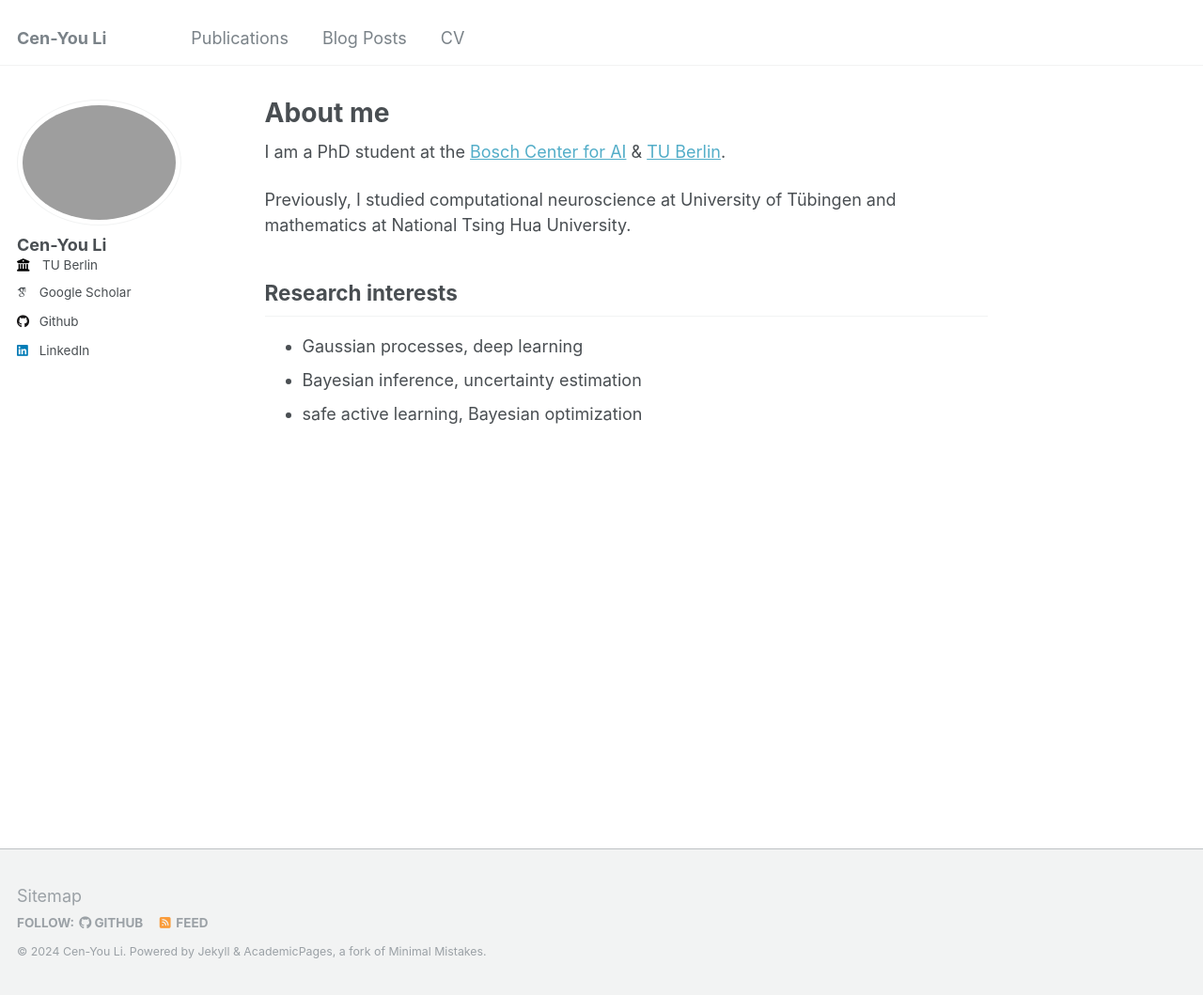
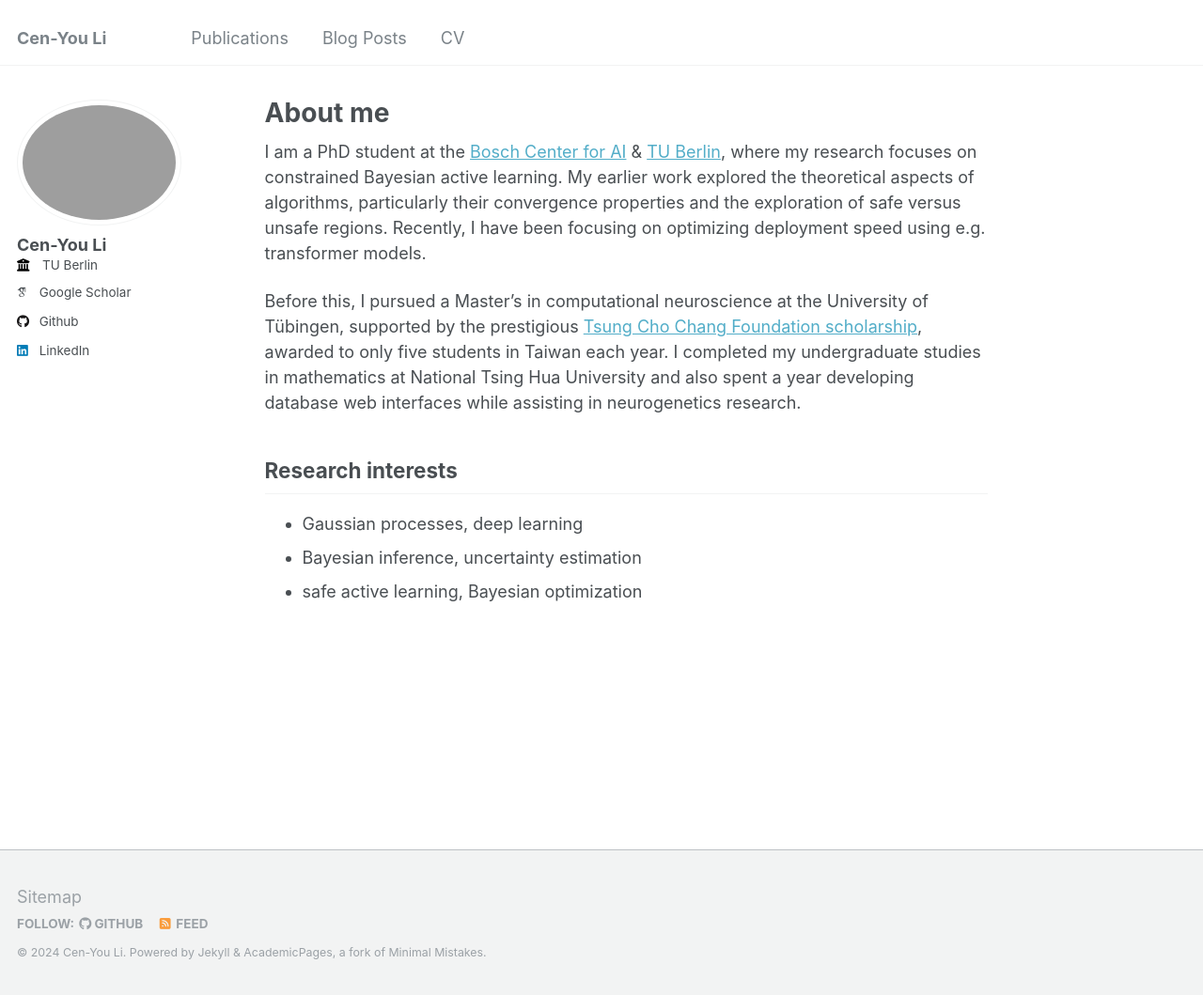
Before and after one commit to cenyou/cenyou.github.io, a Jekyll site: the page built from _pages/about.md, in a window 1280 px wide and 1059 px high. Shown: the whole window at 94% size. Built offline with Jekyll 4.4.1, drawn with Linux system fonts in a browser that asks for light colours; some web fonts are replaced.

Commit message:
update intro

```diff
--- a/_pages/about.md
+++ b/_pages/about.md
@@ -7,9 +7,13 @@ redirect_from:
   - /about.html
 ---
 
-I am a PhD student at the [Bosch Center for AI](https://www.bosch-ai.com/) & [TU Berlin](https://argmin.lis.tu-berlin.de/).
+I am a PhD student at the [Bosch Center for AI](https://www.bosch-ai.com/) & [TU Berlin](https://argmin.lis.tu-berlin.de/), where my research focuses on constrained Bayesian active learning.
+My earlier work explored the theoretical aspects of algorithms, particularly their convergence properties and the exploration of safe versus unsafe regions.
+Recently, I have been focusing on optimizing deployment speed using e.g. transformer models.
 
-Previously, I studied computational neuroscience at University of Tübingen and mathematics at National Tsing Hua University.
+
+Before this, I pursued a Master’s in computational neuroscience at the University of Tübingen, supported by the prestigious [Tsung Cho Chang Foundation scholarship](https://www.daad.org.tw/zh/tcc-stipendium/), awarded to only five students in Taiwan each year.
+I completed my undergraduate studies in mathematics at National Tsing Hua University and also spent a year developing database web interfaces while assisting in neurogenetics research.
 
 Research interests
 ------
```
